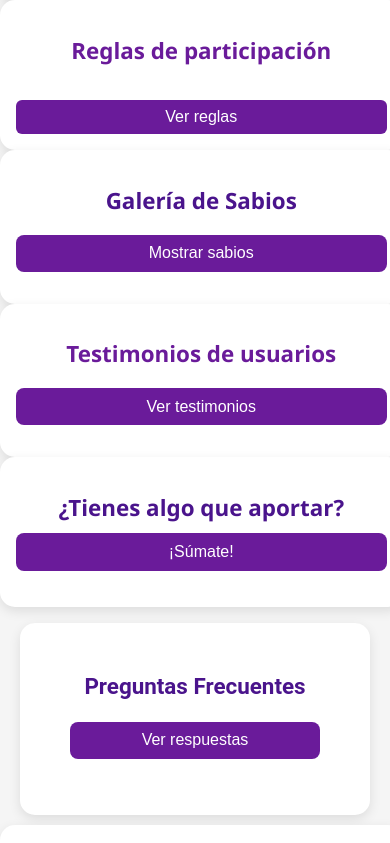
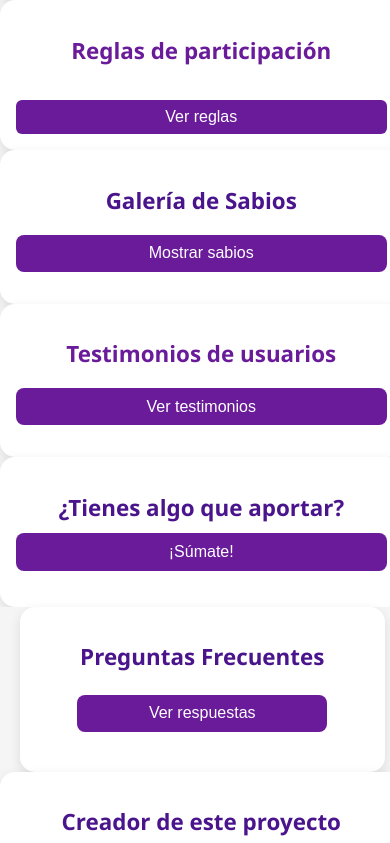
Before and after one commit to dajecapo/adopta-un-sabio, a plain HTML site: page index.html in a window 390 px wide. Shown: the part 1154-1997 px from the top of the page. Drawn offline with Linux system fonts and the light colour scheme; no server answers.

Commit message:
Update index.html

```diff
--- a/index.html
+++ b/index.html
@@ -722,8 +722,8 @@ window.addEventListener("DOMContentLoaded", () => {
   generarCaptcha();
 </script>
 <!-- SECCIÓN 8: Preguntas Frecuentes (FAQ) -->
-<section id="faq" style="padding: 0 20px 10px 20px; background-color: #f5f5f5; font-family: 'Roboto', sans-serif;">
-  <div style="max-width: 900px; margin: 1rem auto 0 auto; background: #fff; border-radius: 15px; padding: 2rem; box-shadow: 0 4px 12px rgba(0,0,0,0.1);">
+<section id="faq" style="padding: 0 20px 0 20px; background-color: #f5f5f5; font-family: 'Roboto', sans-serif;">
+  <div class="section" style="max-width: 900px; margin: 2rem auto; padding: 2rem; background: white; border-radius: 15px; box-shadow: 0 4px 12px rgba(0,0,0,0.1);">
     <h2 style="text-align: center; font-size: 2em; margin-bottom: 1em; color: #4a148c;">Preguntas Frecuentes</h2>
 
     <div style="text-align: center; margin-bottom: 1.5em;">
@@ -790,6 +790,14 @@ window.addEventListener("DOMContentLoaded", () => {
   }
 
   @media screen and (max-width: 600px) {
+    .section {
+      max-width: 100%;
+      margin: 2rem auto;
+      padding: 2rem;
+      background: white;
+      border-radius: 15px;
+      box-shadow: 0 4px 12px rgba(0,0,0,0.1);
+    }
     #faq .question {
       font-size: 1em;
     }
@@ -800,10 +808,6 @@ window.addEventListener("DOMContentLoaded", () => {
     }
     #faq .faq-item {
       font-size: 0.95em;
-    }
-    #faq > div {
-      margin: 1rem auto 0 auto;
-      padding: 1.5rem;
     }
   }
 </style>
```
